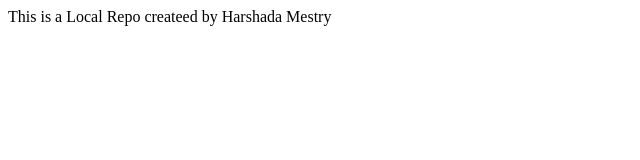
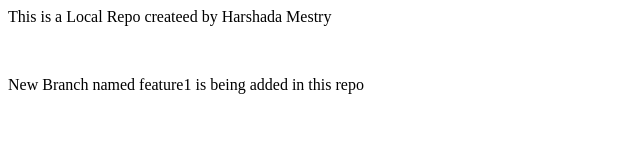
Before and after one commit to Techie-Harshada/localrepo, a plain HTML site: page index.html in a window 1280 px wide. Shown: the whole page, without its empty margins (0-640 px from the left). Drawn offline with Linux system fonts and the light colour scheme.

Commit message:
Add feature1 in this repo

```diff
--- a/index.html
+++ b/index.html
@@ -1 +1,3 @@
 <p>This is a Local Repo createed by Harshada Mestry</p>
+<br />
+<p>New Branch named feature1 is being added in this repo</p>
```
